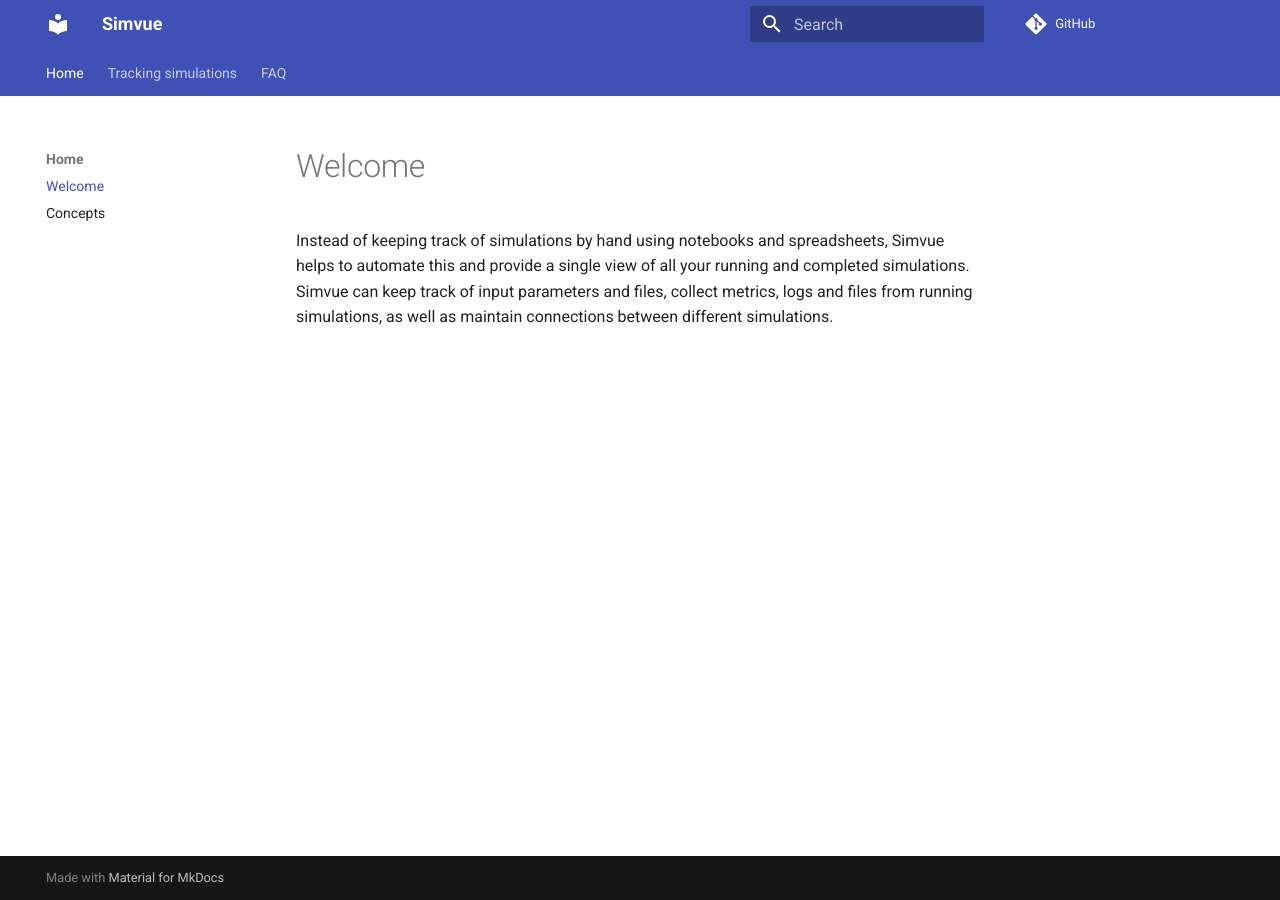
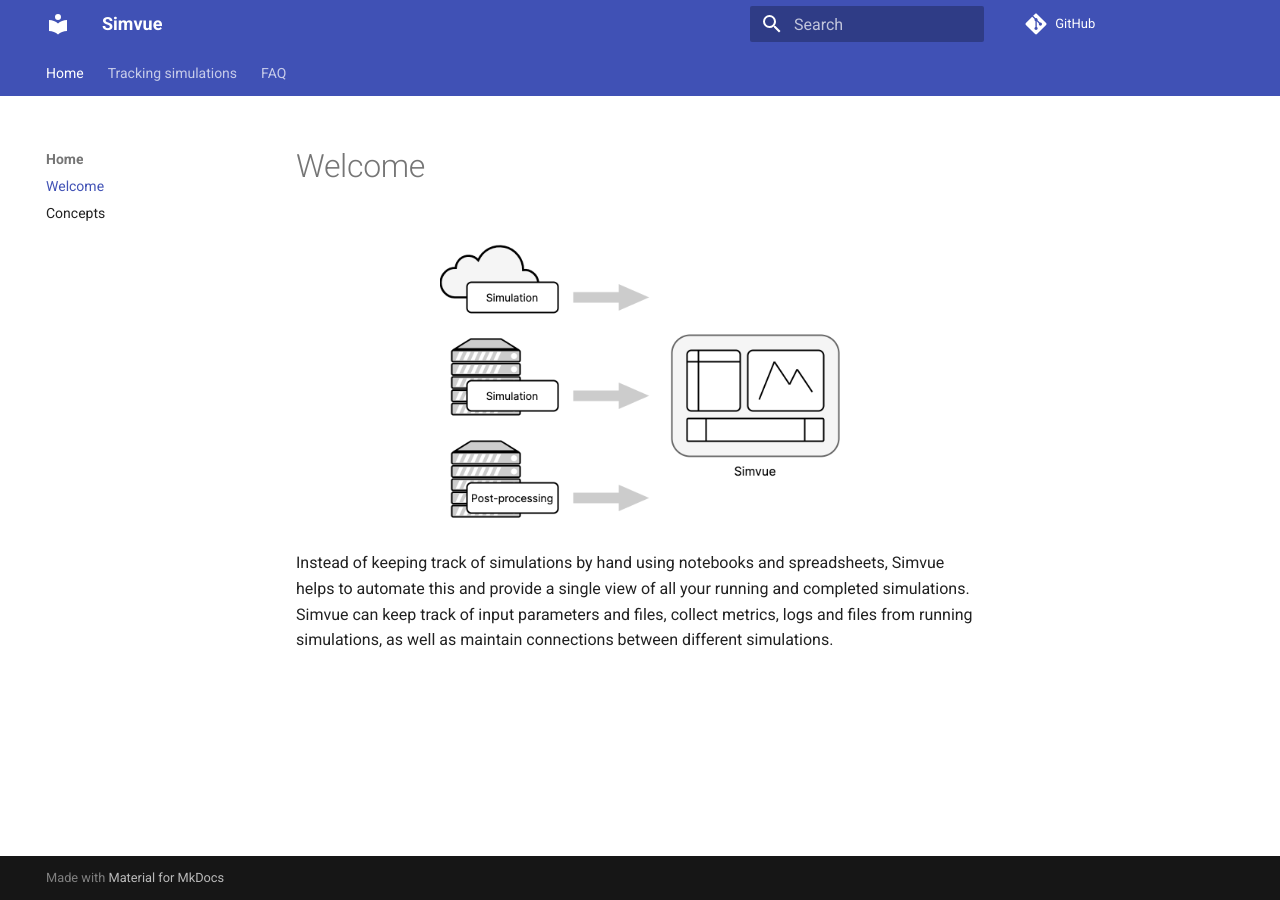
Before and after one commit to simvue-io/docs, an MkDocs documentation site: the page built from docs/index.md, in a window 1280 px wide. Built offline with MkDocs 1.6.1 and Material for MkDocs 9.7.7, drawn with Linux system fonts in a browser that asks for light colours.

Commit message:
Add image to home page

```diff
--- a/docs/index.md
+++ b/docs/index.md
@@ -1,4 +1,8 @@
 # Welcome
+
+<figure markdown>
+  ![Simvue overview](images/overview.png){ width="400" }
+</figure>
 
 Instead of keeping track of simulations by hand using notebooks and spreadsheets, Simvue helps to automate this
 and provide a single view of all your running and completed simulations. Simvue can keep track of input parameters
--- a/mkdocs.yml
+++ b/mkdocs.yml
@@ -24,6 +24,8 @@ repo_url: https://github.com/simvue-io
 edit_uri: ""
 markdown_extensions:
   - admonition
+  - attr_list
+  - md_in_html
   - pymdownx.details
   - pymdownx.superfences:
       custom_fences:
```
Also changed, not shown: docs/images/overview.png (added).
